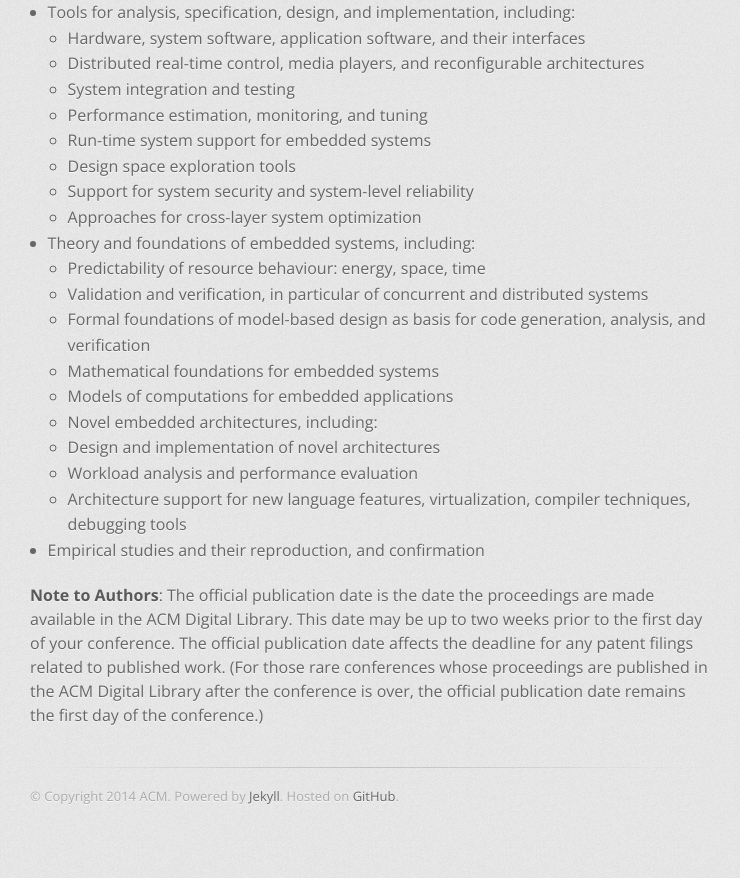
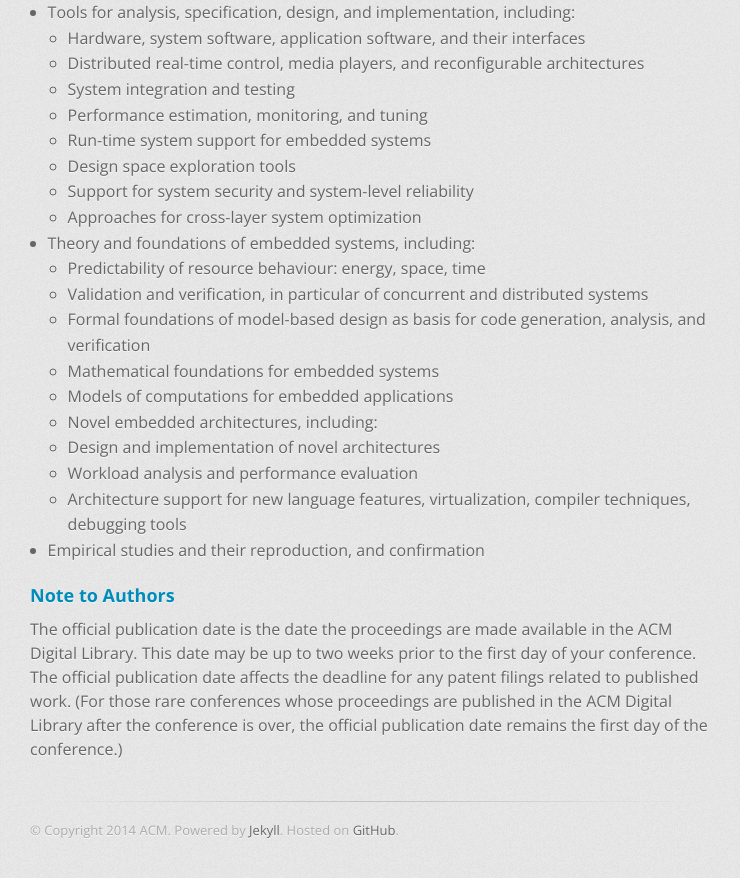
Before and after one commit to GSathish/lctes2015, a Jekyll site: the page built from index.html, in a window 1280 px wide and 900 px high, scrolled down 1367 px. Shown: the top 878 px of the window, without its empty margins (0-740 px from the left). Built offline with Jekyll 4.4.1, drawn with Linux system fonts in a browser that asks for light colours.

```diff
--- a/index.html
+++ b/index.html
@@ -70,4 +70,4 @@ LCTES 2015 will be part of <a href="http://fcrc.acm.org/">FCRC 2015 (Federated C
 </li>
 </ul>
 
-<strong>Note to Authors</strong>: The official publication date is the date the proceedings are made available in the ACM Digital Library. This date may be up to two weeks prior to the first day of your conference. The official publication date affects the deadline for any patent filings related to published work. (For those rare conferences whose proceedings are published in the ACM Digital Library after the conference is over, the official publication date remains the first day of the conference.)
+<h3>Note to Authors</h3> The official publication date is the date the proceedings are made available in the ACM Digital Library. This date may be up to two weeks prior to the first day of your conference. The official publication date affects the deadline for any patent filings related to published work. (For those rare conferences whose proceedings are published in the ACM Digital Library after the conference is over, the official publication date remains the first day of the conference.)
```
